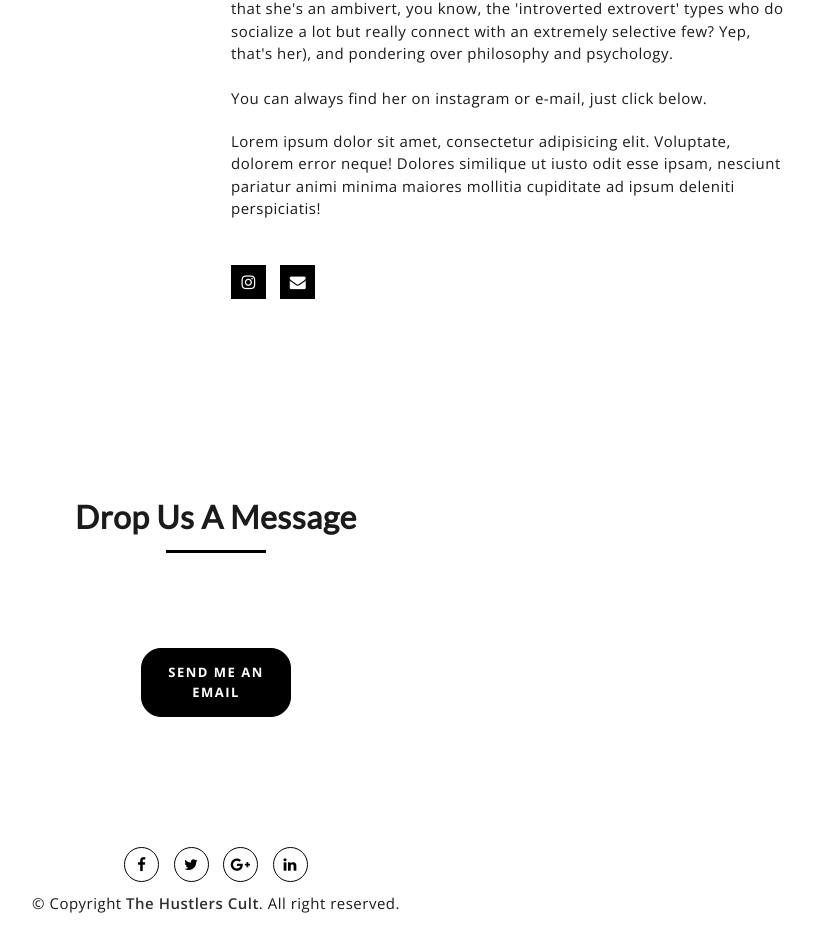
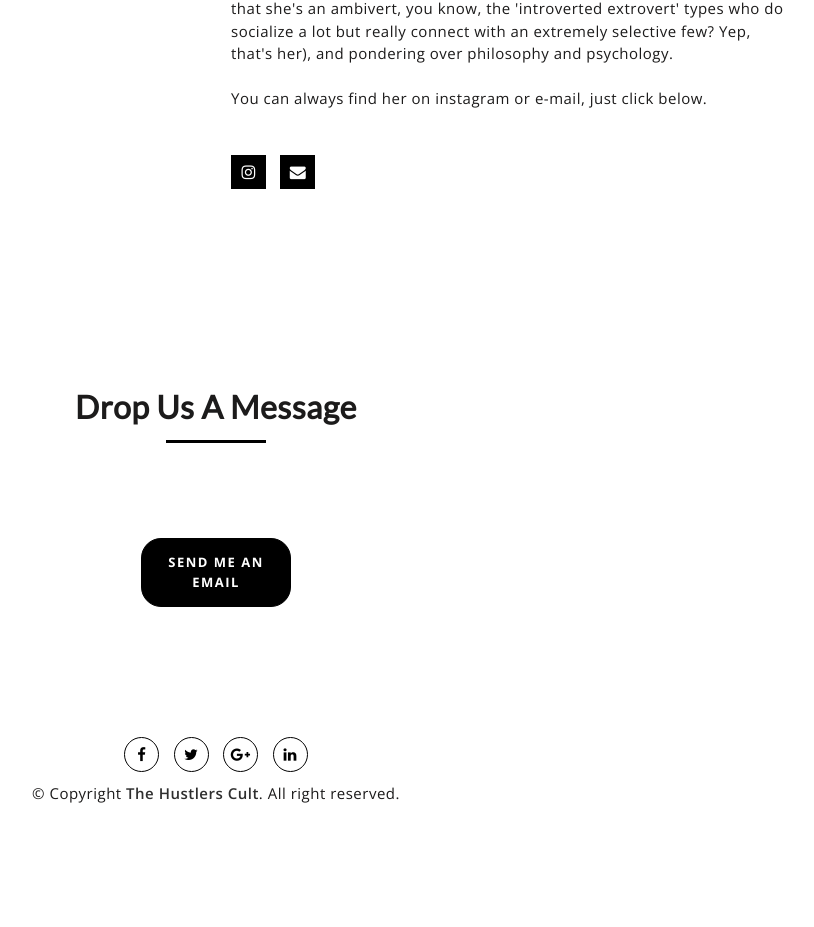
Before and after one commit to ExtremeKrish/hustlerscult, a plain HTML site: page shattered/index.html in a window 1280 px wide. Shown: the part 2294-3221 px from the top of the page, without its empty margins (424-1238 px from the left). After the commit the page ends 3139 px from the top, so only its background shows below. Drawn offline with nearby package versions, Linux system fonts and the light colour scheme; a script that the page names is missing.

Commit message:
Update index.html

```diff
--- a/shattered/index.html
+++ b/shattered/index.html
@@ -273,9 +273,7 @@ Joyeeta Mazumder craves tackling different genres and tropes within romance. Her
 <br><br>You can always find her on instagram or e-mail, just click below.
                                             </p>
 
-                                            <p>Lorem ipsum dolor sit amet, consectetur adipisicing elit. Voluptate, dolorem error neque! Dolores similique ut iusto odit esse ipsam, nesciunt pariatur animi minima maiores mollitia cupiditate ad ipsum deleniti
-                                                perspiciatis!
-                                            </p>
+
 
                                             <div class="mu-author-social">
                                                 <a href="https://wwww.instagram.com/joyeetacore_"><i class="fa fa-instagram"></i></a>
```
